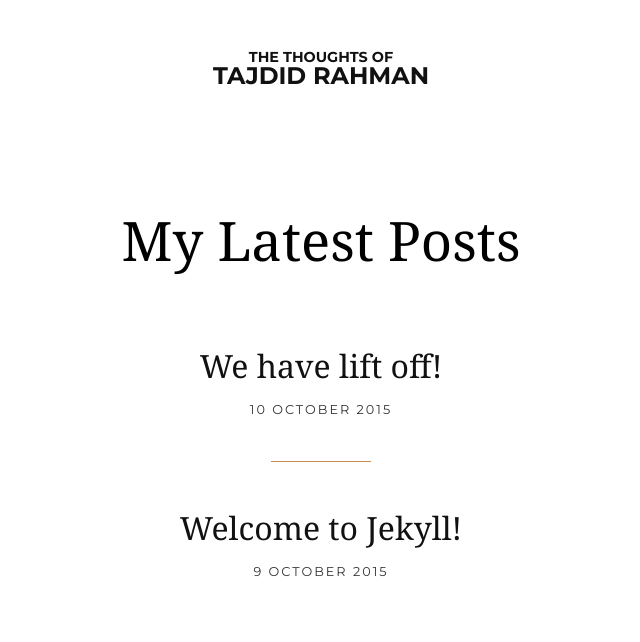
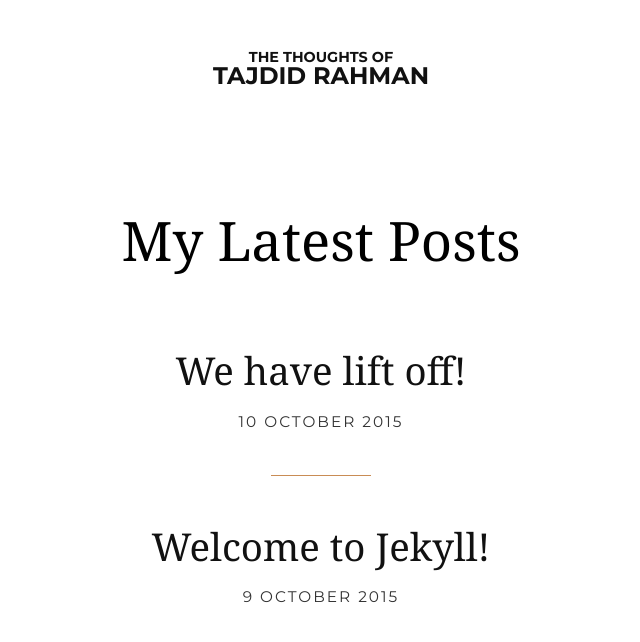
Before and after one commit to tajdid/another-old-site-repo, a Jekyll site: the page built from index.html, in a window 1280 px wide. Shown: the top 642 px of the page, without its empty margins (319-959 px from the left). Built offline with Jekyll 4.4.1, drawn with Linux system fonts in a browser that asks for light colours; nearby versions of some CDN libraries; library files that are not in the unit come from our copies; comment, search, counter and statistics services are not loaded.

Commit message:
Mo' updates, mo' problems

```diff
--- a/_includes/header.html
+++ b/_includes/header.html
@@ -19,7 +19,7 @@
 <body>
   <header class="site-header">
     <div class="container">
-      <h1 class="site-title animated fadeInDown">
+      <h1 class="site-title">
         <a href="{{ site.baseurl }}/">
           <span>The thoughts of</span>
           {{ site.name }}
--- a/assets/_scss/modules/_typography.scss
+++ b/assets/_scss/modules/_typography.scss
@@ -11,3 +11,9 @@ p {
   line-height: 1.8;
   margin-bottom: 34px;
 }
+
+ul {
+  li {
+    font-size: 1.2em;
+  }
+}
```
